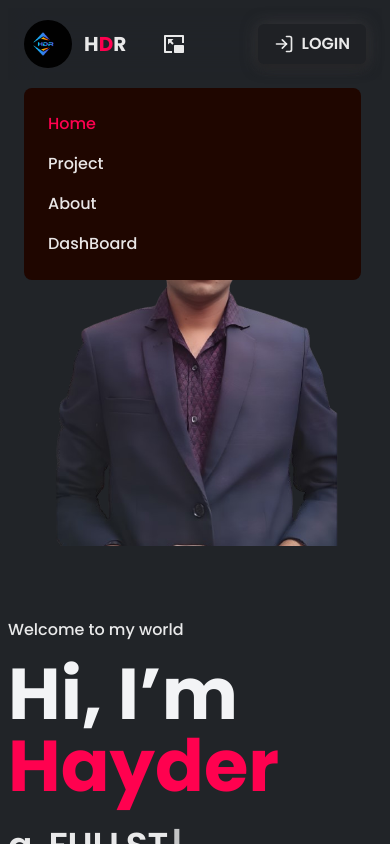
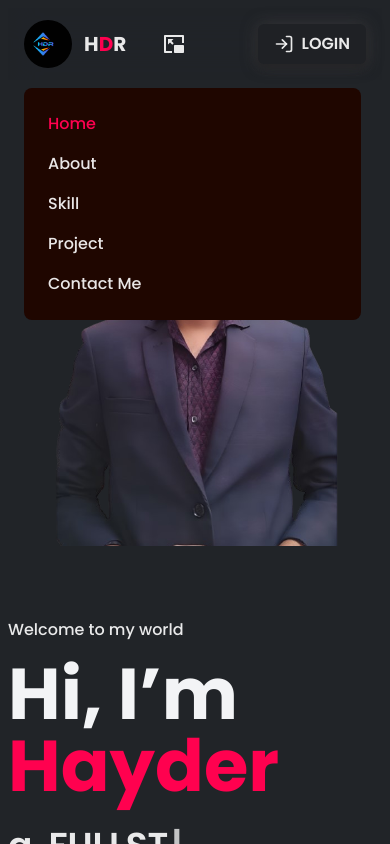
Before and after one commit to Hayder987/hayder_ali_frontend, a React (Vite) app: page / in a window 390 px wide. Both pictures are taken after a click on the element 174 px from the left and 44 px from the top of the page. Shown: the top 844 px of the page. Built offline with nearby package versions, Linux system fonts and the light colour scheme; no server answers.

Commit message:
fixed nav issue

```diff
--- a/src/components/NavBar.jsx
+++ b/src/components/NavBar.jsx
@@ -75,14 +75,29 @@ const NavBar = () => {
               onClick={() => setMenu(!menu)}
               className=" flex flex-col gap-4 font-medium "
             >
-              <NavLink to="/">
+               <NavLink to="/">
                 <li>Home</li>
               </NavLink>
-              <li>Project</li>
               <NavLink to="/aboutMe">
                 <li>About</li>
               </NavLink>
-              <li>DashBoard</li>
+              <NavLink to="/skill">
+                <li>Skill</li>
+              </NavLink>
+              <NavLink to="/project">
+                <li>Project</li>
+              </NavLink>
+              <NavLink to="/contact">
+                <li>Contact Me</li>
+              </NavLink>
+              {user?.email === import.meta.env.VITE_Admin &&
+              user?.emailVerified === true ? (
+                <NavLink to="/dashBoard">
+                  <li>Dash Board</li>
+                </NavLink>
+              ) : (
+                ""
+              )}
             </ul>
           </nav>
         </div>
```
